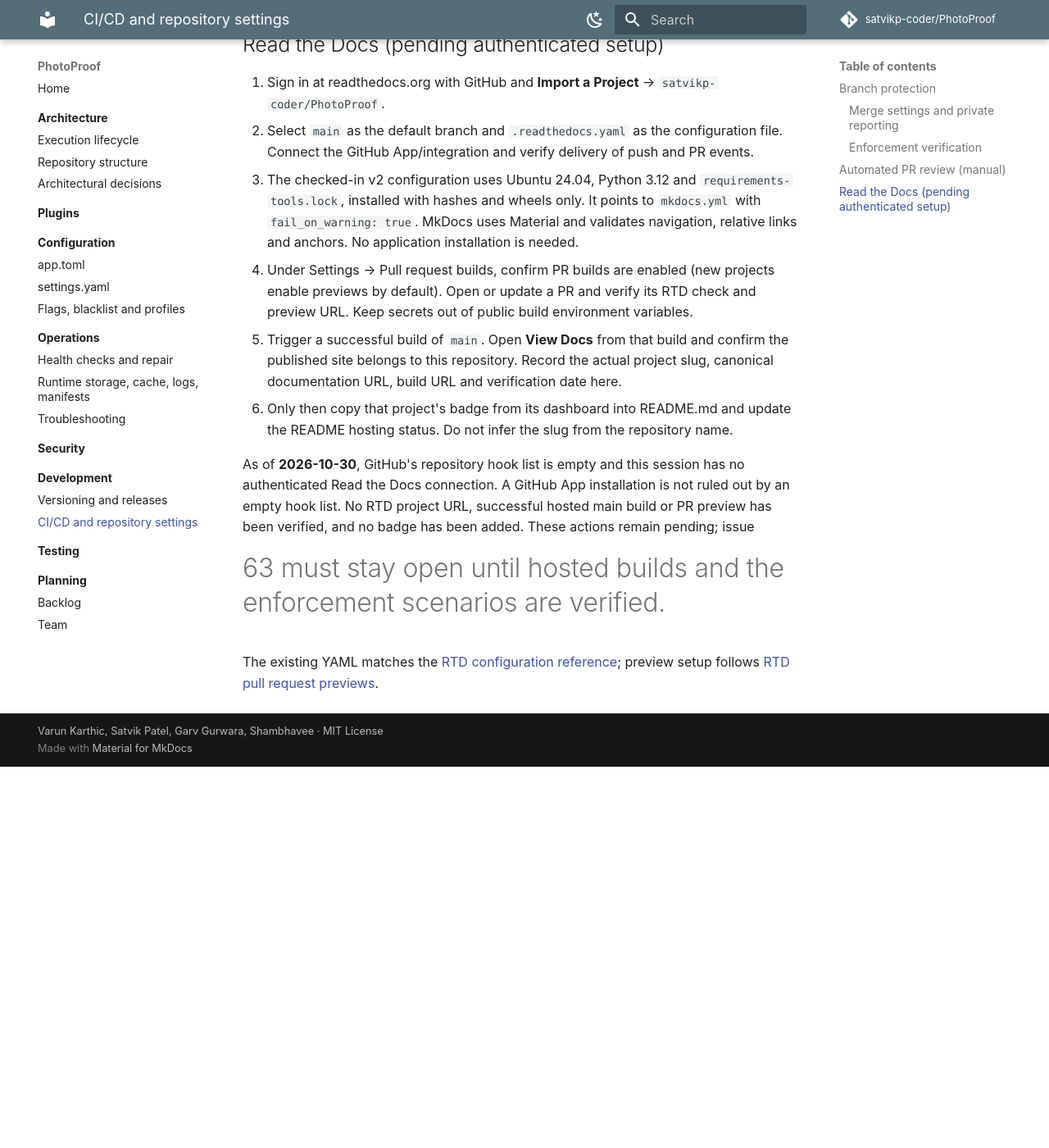
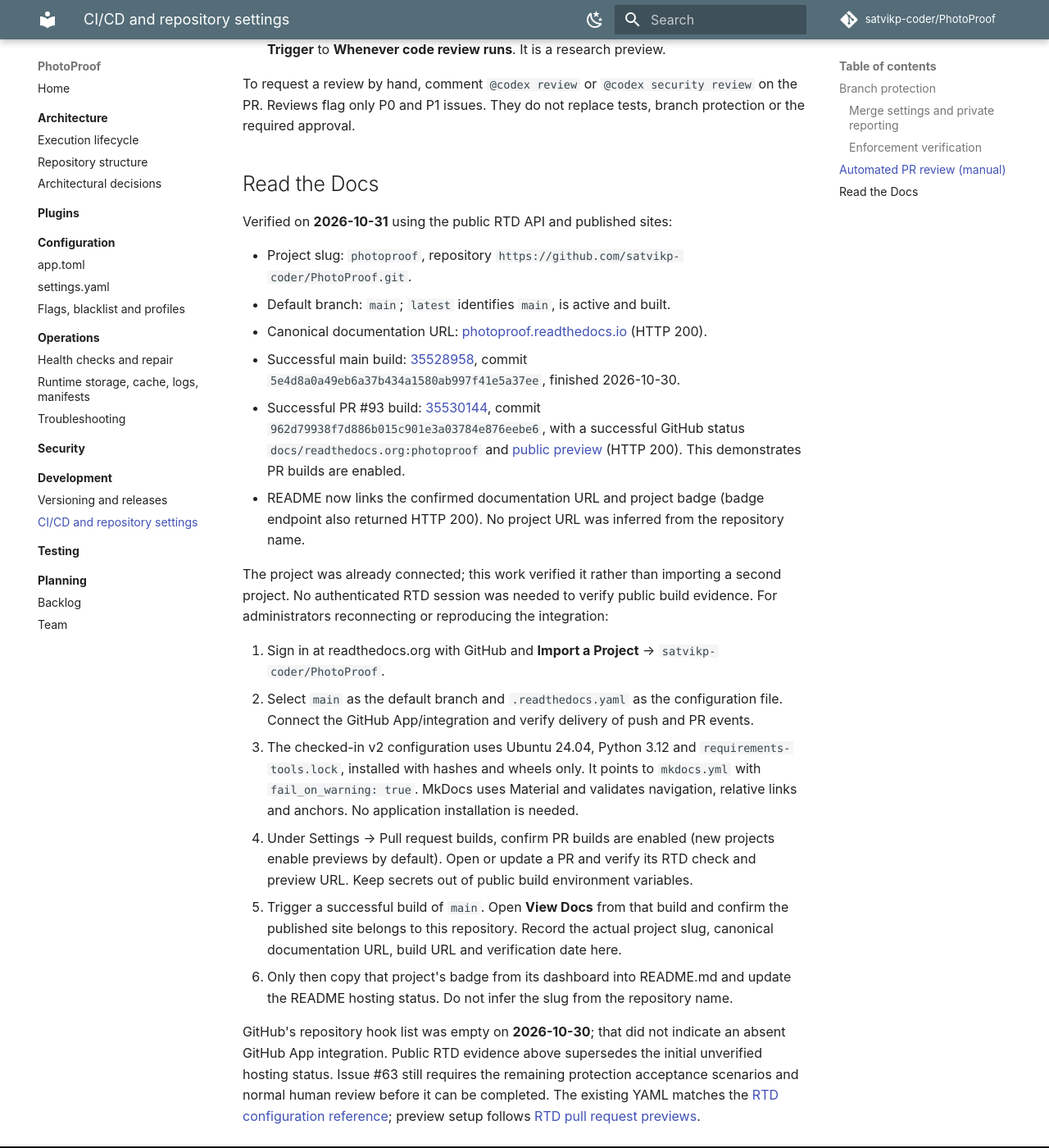
Before and after one commit to satvikp-coder/PhotoProof, an MkDocs documentation site: the page built from docs/development/ci.md, in a window 1280 px wide and 1400 px high, scrolled down 3152 px. Shown: the whole window at 82% size. Built offline with MkDocs 1.6.1 and Material for MkDocs 9.7.7, drawn with Linux system fonts in a browser that asks for light colours; comment, search, counter and statistics services are not loaded; before the commit the page ends 4087 px from its top, so only the background shows below that; some of the changed text lies outside the part shown.

Commit message:
docs(repo): verify read the docs publication and add badge

```diff
--- a/docs/development/ci.md
+++ b/docs/development/ci.md
@@ -78,6 +78,13 @@
 No update to `main` was attempted. This verifies rejection on the equivalent test
 branch, not a literal push rejection on `main`.
 
+On **2026-10-31**, PR #93 had all CI checks successful and GitHub reported
+`reviewDecision: REVIEW_REQUIRED` and `mergeStateStatus: BLOCKED`. It remained a
+draft, so this is supporting evidence rather than an isolated approval-blocking
+test. A second developer is needed to approve a disposable test PR before testing
+the failing-check and unresolved-conversation gates independently. Self-approval
+cannot establish this behavior. No merge API call was used as a test.
+
 API readback and the isolated rejection test do not verify every acceptance scenario. Do not make a
 test push or attempt a merge on `main`. Use a disposable branch and a temporary
 ruleset with the same rules targeting only that branch. Confirm a non-bypass user's
@@ -109,7 +116,26 @@
 PR. Reviews flag only P0 and P1 issues. They do not replace tests, branch protection or
 the required approval.
 
-## Read the Docs (pending authenticated setup)
+## Read the Docs
+
+Verified on **2026-10-31** using the public RTD API and published sites:
+
+- Project slug: `photoproof`, repository `https://github.com/satvikp-coder/PhotoProof.git`.
+- Default branch: `main`; `latest` identifies `main`, is active and built.
+- Canonical documentation URL: [photoproof.readthedocs.io](https://photoproof.readthedocs.io/)
+  (HTTP 200).
+- Successful main build: [35528958](https://app.readthedocs.org/projects/photoproof/builds/35528958/),
+  commit `5e4d8a0a49eb6a37b434a1580ab997f41e5a37ee`, finished 2026-10-30.
+- Successful PR #93 build: [35530144](https://app.readthedocs.org/projects/photoproof/builds/35530144/),
+  commit `962d79938f7d886b015c901e3a03784e876eebe6`, with a successful GitHub status
+  `docs/readthedocs.org:photoproof` and [public preview](https://photoproof--93.org.readthedocs.build/)
+  (HTTP 200). This demonstrates PR builds are enabled.
+- README now links the confirmed documentation URL and project badge (badge endpoint
+  also returned HTTP 200). No project URL was inferred from the repository name.
+
+The project was already connected; this work verified it rather than importing a
+second project. No authenticated RTD session was needed to verify public build evidence.
+For administrators reconnecting or reproducing the integration:
 
 1. Sign in at readthedocs.org with GitHub and **Import a Project** →
    `satvikp-coder/PhotoProof`.
@@ -128,10 +154,9 @@
 6. Only then copy that project's badge from its dashboard into README.md and update
    the README hosting status. Do not infer the slug from the repository name.
 
-As of **2026-10-30**, GitHub's repository hook list is empty and this session has no
-authenticated Read the Docs connection. A GitHub App installation is not ruled out
-by an empty hook list. No RTD project URL, successful hosted main build or PR preview
-has been verified, and no badge has been added. These actions remain pending; issue
-#63 must stay open until hosted builds and the enforcement scenarios are verified.
+GitHub's repository hook list was empty on **2026-10-30**; that did not indicate an
+absent GitHub App integration. Public RTD evidence above supersedes the initial
+unverified hosting status. Issue #63 still requires the remaining protection
+acceptance scenarios and normal human review before it can be completed.
 The existing YAML matches the [RTD configuration reference](https://docs.readthedocs.com/platform/stable/config-file/v2.html);
 preview setup follows [RTD pull request previews](https://docs.readthedocs.com/platform/stable/pull-requests.html).
```
Also changed, not shown: CHANGELOG.md (+2 -1 lines), README.md (+4 -2 lines).
